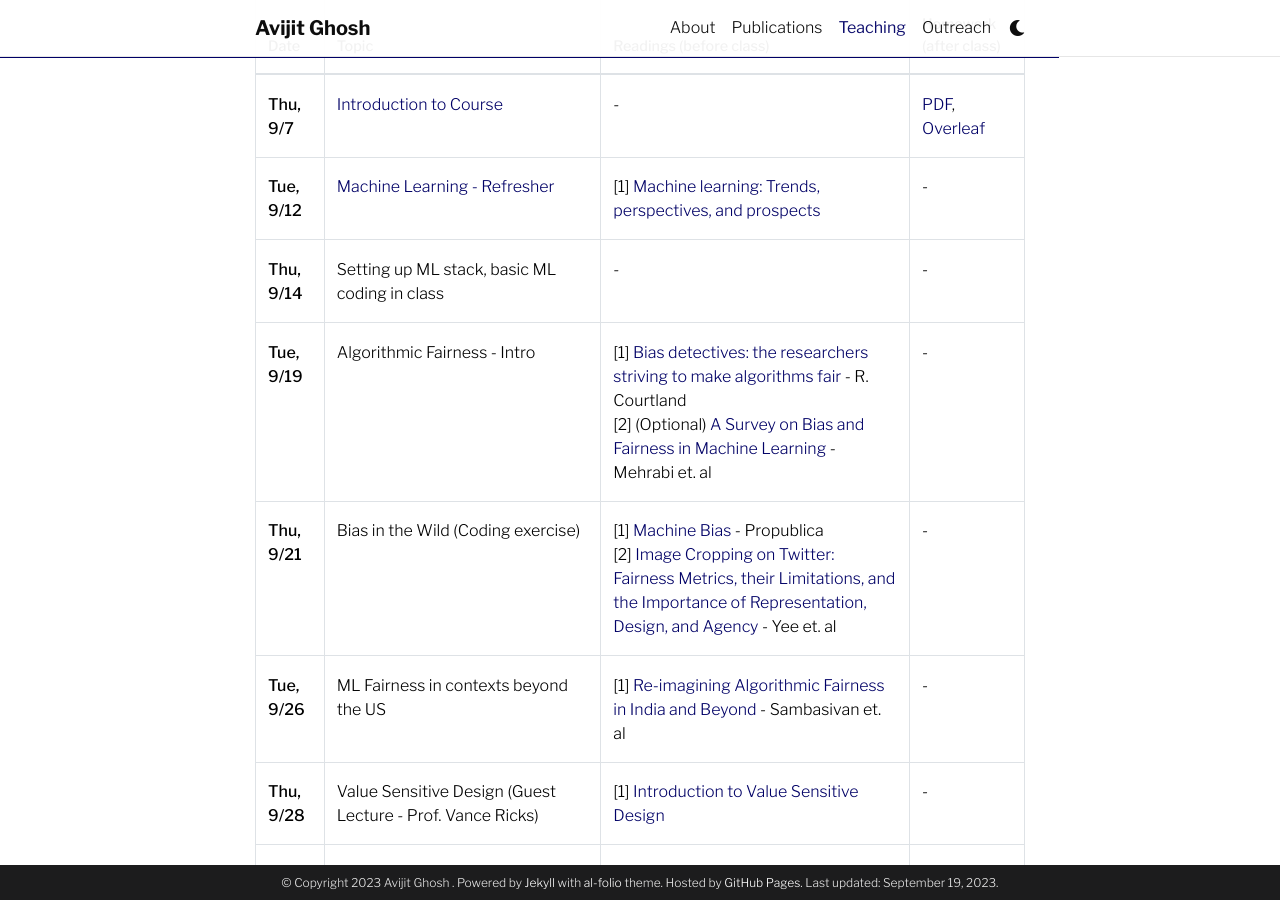
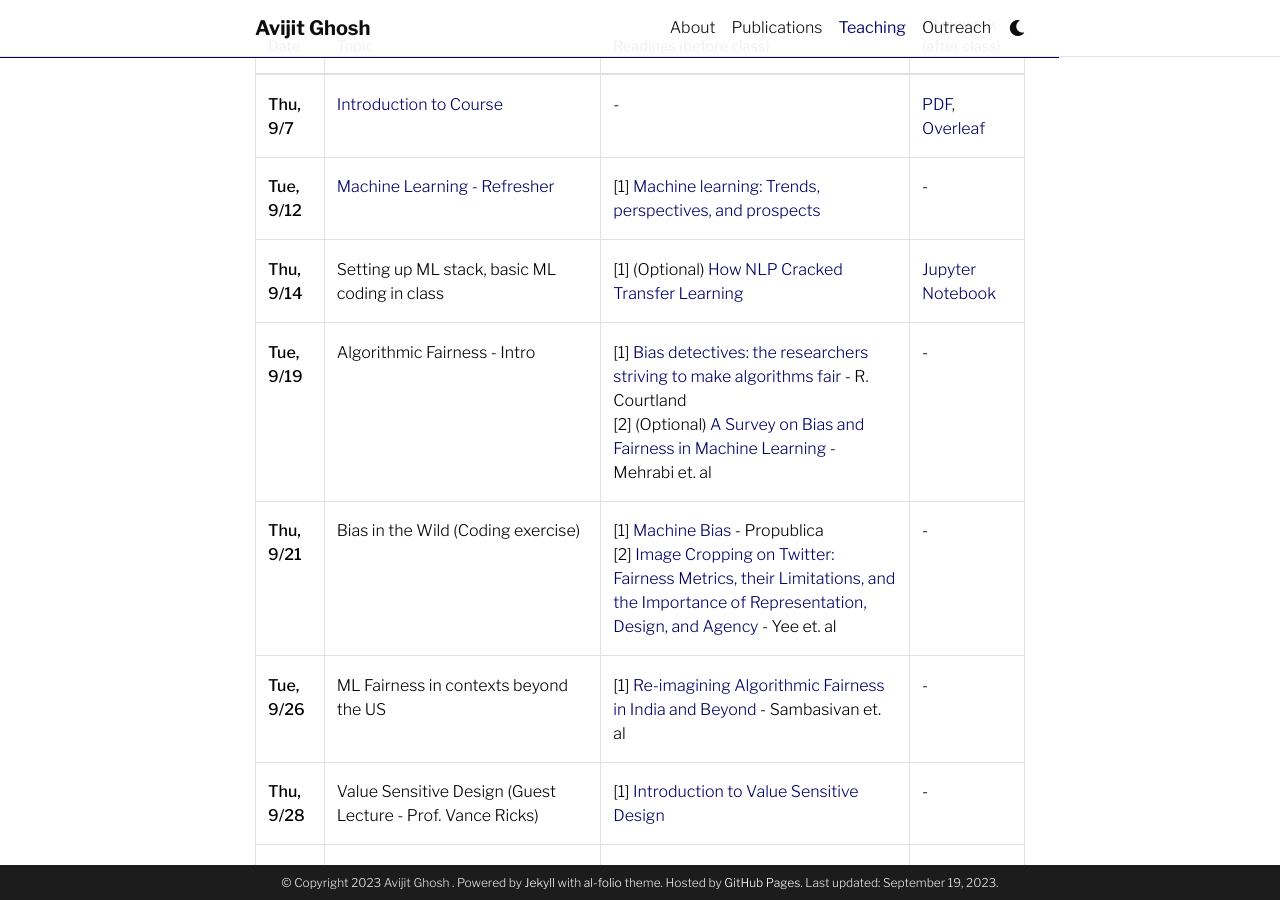
Before and after one commit to evijit/evijit.github.io, a Jekyll site: the page built from _pages/teaching.md, in a window 1280 px wide and 900 px high, scrolled down 732 px. Built offline with Jekyll 4.4.1, drawn with Linux system fonts in a browser that asks for light colours; comment, search, counter and statistics services are not loaded; a style sheet for code colours, icons or effects is not loaded.

Commit message:
added notebook

```diff
--- a/_pages/teaching.md
+++ b/_pages/teaching.md
@@ -23,7 +23,7 @@ Knowledge of Python and ML fundamentals (DS 3000 or equivalent)
 |--|--|--|--|
 | **Thu, 9/7** | [Introduction to Course](https://evijit.io/materials/Lecture_1_Introduction.pdf) | - | [PDF](https://evijit.io/materials/RML_day2.pdf), [Overleaf](https://www.overleaf.com/read/ftxshfbpkxbk) |
 | **Tue, 9/12** | [Machine Learning - Refresher](https://evijit.io/materials/Lecture_2_ Machine_Learning_Basics.pdf) | [1] [Machine learning: Trends, perspectives, and prospects](https://www.cs.cmu.edu/~tom/pubs/Science-ML-2015.pdf) | - |
-| **Thu, 9/14** | Setting up ML stack, basic ML coding in class | - | - |
+| **Thu, 9/14** | Setting up ML stack, basic ML coding in class | [1] (Optional) [How NLP Cracked Transfer Learning](https://jalammar.github.io/illustrated-bert/) | [Jupyter Notebook](https://evijit.io/materials/ds_intro.ipynb) |
 | **Tue, 9/19** | Algorithmic Fairness - Intro  | [1] [Bias detectives: the researchers striving to make algorithms fair](https://courses.cs.duke.edu/spring20/compsci342/netid/readings/nature-algorithmic-bias.pdf) - R. Courtland <br> [2] (Optional) [A Survey on Bias and Fairness in Machine Learning](https://arxiv.org/pdf/1908.09635.pdf) - Mehrabi et. al | - |
 | **Thu, 9/21** | Bias in the Wild (Coding exercise) | [1] [Machine Bias](https://www.propublica.org/article/machine-bias-risk-assessments-in-criminal-sentencing) - Propublica <br> [2] [Image Cropping on Twitter: Fairness Metrics, their Limitations, and the Importance of Representation, Design, and Agency](https://arxiv.org/pdf/2105.08667.pdf) - Yee et. al | - |
 | **Tue, 9/26** | ML Fairness in contexts beyond the US  | [1] [Re-imagining Algorithmic Fairness in India and Beyond](https://arxiv.org/pdf/2101.09995.pdf) - Sambasivan et. al | - |
```
Also changed, not shown: 1 other file.
